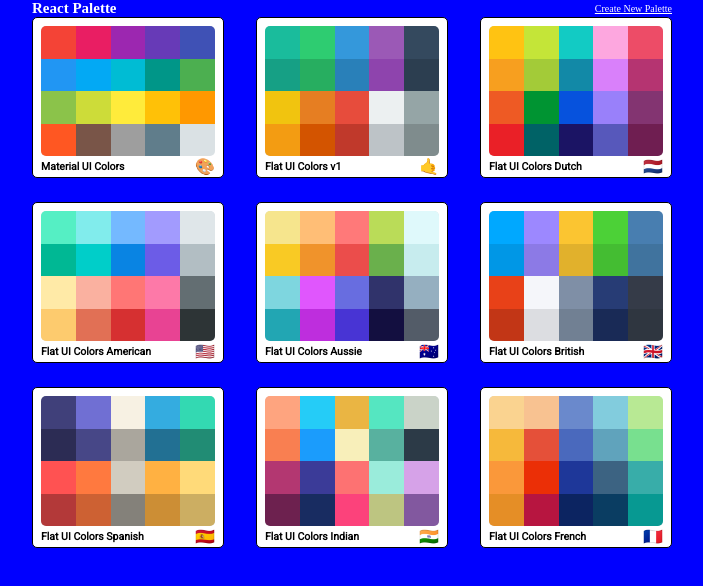
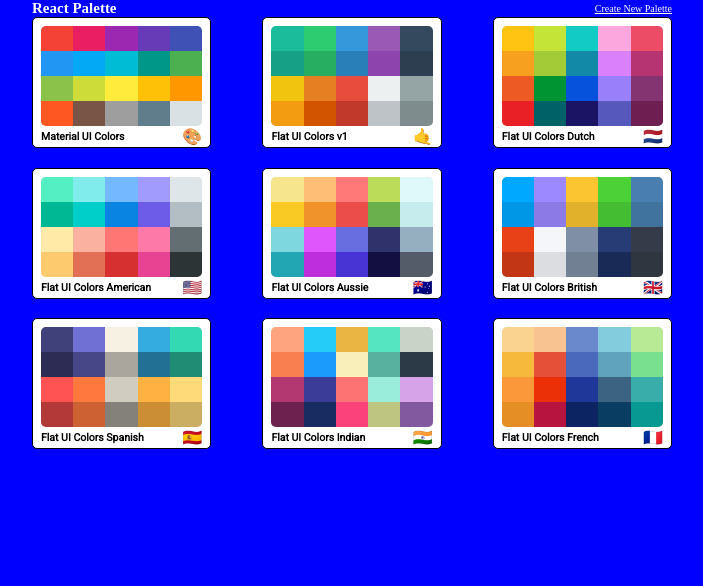
Before and after one commit to xzhang8102/React_Color_Palette, a React (Create React App) app: page / in a window 1280 px wide. Shown: the top 586 px of the page, without its empty margins (288-991 px from the left). Built offline with nearby package versions, Linux system fonts and the light colour scheme.

Commit message:
add random color functionality

```diff
--- a/package.json
+++ b/package.json
@@ -6,6 +6,7 @@
     "@material-ui/core": "^4.0.0",
     "@material-ui/icons": "^4.0.0",
     "@material-ui/styles": "^4.0.0",
+    "array-move": "^2.1.0",
     "chroma-js": "^2.0.3",
     "rc-slider": "^8.6.9",
     "react": "^16.8.6",
--- a/src/components/App.js
+++ b/src/components/App.js
@@ -36,7 +36,6 @@
             render={routeProps => (
               <CreateNewPalette
                 savePalette={this.savePalette}
-                defaultPalette={seedColor[0]}
                 palettes={this.state.palettes}
                 {...routeProps}
               />
--- a/src/components/CreateNewPalette.js
+++ b/src/components/CreateNewPalette.js
@@ -13,7 +13,7 @@
 import ChevronLeftIcon from '@material-ui/icons/ChevronLeft';
 import { ChromePicker } from 'react-color';
 import { ValidatorForm, TextValidator } from 'react-material-ui-form-validator';
-import { arrayMove } from 'react-sortable-hoc';
+import arrayMove from 'array-move';
 import DraggableColorList from './DraggableColorList';
 
 const drawerWidth = 400;
@@ -78,11 +78,15 @@
 };
 
 class CreateNewPalette extends React.Component {
+  static defaultProps = {
+    maxColorNums: 20
+  };
+
   state = {
     open: false,
     newColorName: '', // the name of the generated new color
     currentColor: '#cccccc', // color selected from the color picker
-    palette: this.props.defaultPalette.colors, // keep record of the user-generated color, {color: '', name: ''}
+    palette: this.props.palettes[0].colors, // keep record of the user-generated color, {color: '', name: ''}
     newPaletteName: ''
   };
 
@@ -145,6 +149,18 @@
     this.setState({ palette: [] });
   };
 
+  addRandomColor = () => {
+    const allColors = this.props.palettes.map(palette => palette.colors).flat();
+    const unique = new Set(this.state.palette.map(color => color.name));
+    let rand;
+    do {
+      rand = Math.round(Math.random() * allColors.length);
+    } while (unique.has(allColors[rand].name));
+    this.setState({
+      palette: [...this.state.palette, allColors[rand]]
+    });
+  };
+
   submitPalette = () => {
     let newPaletteName = this.state.newPaletteName;
     const newPalette = {
@@ -164,7 +180,7 @@
   };
 
   render() {
-    const { classes } = this.props;
+    const { classes, maxColorNums } = this.props;
     const {
       open,
       currentColor,
@@ -172,6 +188,7 @@
       newColorName,
       newPaletteName
     } = this.state;
+    const paletteIsFull = palette.length >= maxColorNums;
     return (
       <div className={classes.root}>
         <CssBaseline />
@@ -238,7 +255,12 @@
           >
             Clear Palette
           </Button>
-          <Button variant="contained" color="primary">
+          <Button
+            variant="contained"
+            color="primary"
+            onClick={this.addRandomColor}
+            disabled={paletteIsFull}
+          >
             Random Color
           </Button>
           <ChromePicker
@@ -261,10 +283,13 @@
             <Button
               variant="contained"
               color="primary"
-              style={{ backgroundColor: currentColor }}
+              style={{
+                backgroundColor: paletteIsFull ? '#bbbbbb' : currentColor
+              }}
               type="submit"
+              disabled={paletteIsFull}
             >
-              Add Color
+              {paletteIsFull ? 'Palette Is Full' : 'Add Color'}
             </Button>
           </ValidatorForm>
         </Drawer>
--- a/src/components/DraggableColorList.js
+++ b/src/components/DraggableColorList.js
@@ -7,7 +7,8 @@
   root: {
     height: '100%',
     display: 'flex',
-    flexWrap: 'wrap'
+    flexWrap: 'wrap',
+    alignContent: 'flex-start'
   }
 };
 
--- a/src/styles/MiniPaletteStyles.js
+++ b/src/styles/MiniPaletteStyles.js
@@ -12,7 +12,8 @@
     backgroundColor: '#dae1e4',
     display: 'flex',
     flexWrap: 'wrap',
-    height: '13rem',
+    alignContent: 'flex-start',
+    height: '10rem',
     width: '100%',
     borderRadius: '0.5rem',
     overflow: 'hidden' //to show the round border of this container
--- a/src/styles/PaletteListStyles.js
+++ b/src/styles/PaletteListStyles.js
@@ -9,9 +9,7 @@
   container: {
     width: '50%',
     display: 'flex',
-    alignItems: 'flex-start',
-    flexDirecetion: 'column',
-    flexWrap: 'wrap'
+    flexDirection: 'column'
   },
   nav: {
     display: 'flex',
@@ -26,7 +24,8 @@
   palettes: {
     width: '100%',
     display: 'grid',
-    gridTemplateColumns: 'repeat(3, 30%)',
-    gridGap: '5%'
+    gridTemplateColumns: 'repeat(3, 1fr)',
+    gridColumnGap: '8%',
+    gridRowGap: '5%'
   }
 };
--- a/src/styles/PaletteStyles.js
+++ b/src/styles/PaletteStyles.js
@@ -5,7 +5,8 @@
   paletteColors: {
     height: '90%',
     display: 'flex',
-    flexWrap: 'wrap'
+    flexWrap: 'wrap',
+    alignContent: 'flex-start'
   }
 };
 
```
Also changed, not shown: 1 other file (tests, documents, lock files or other folders).
